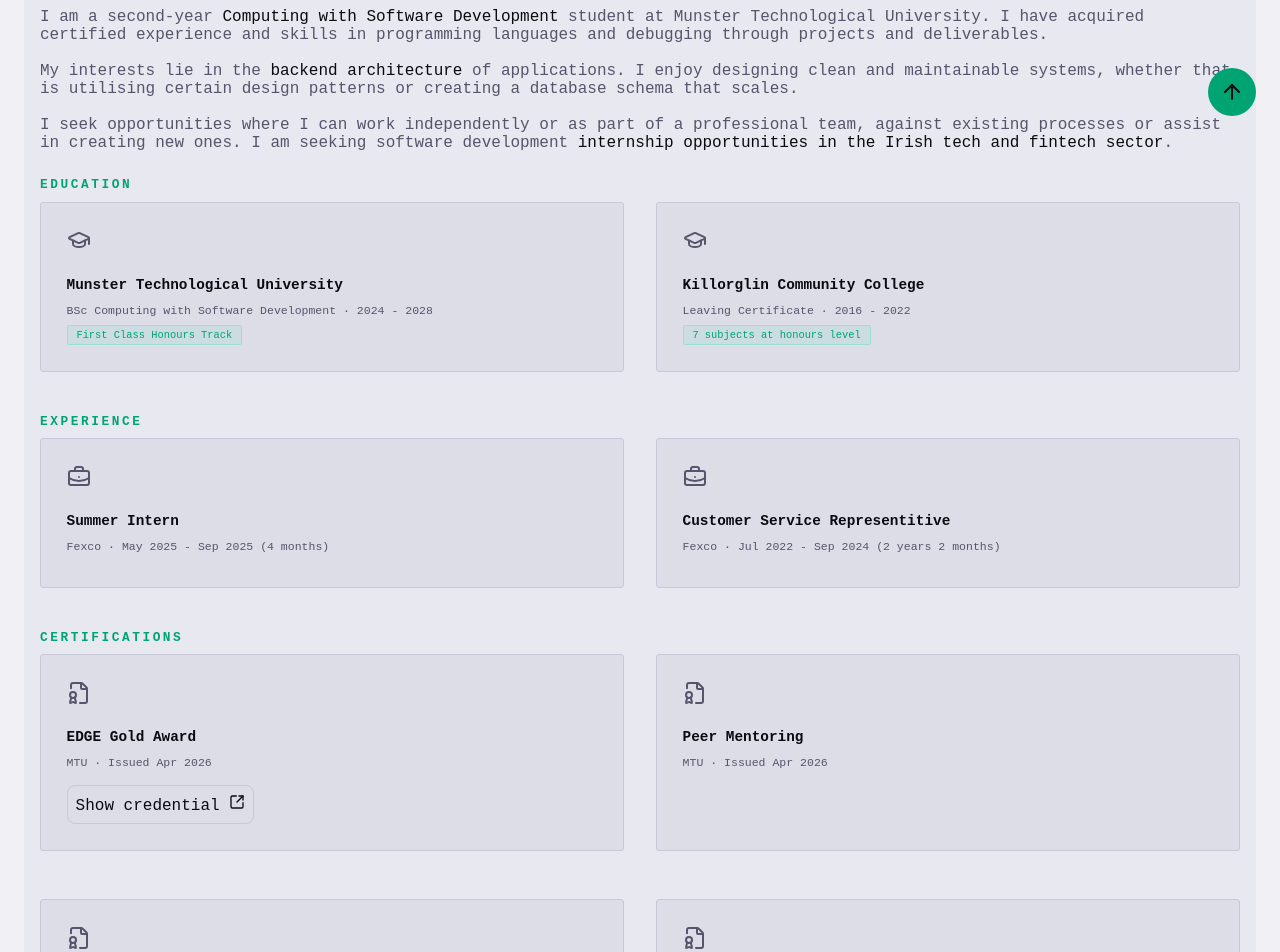
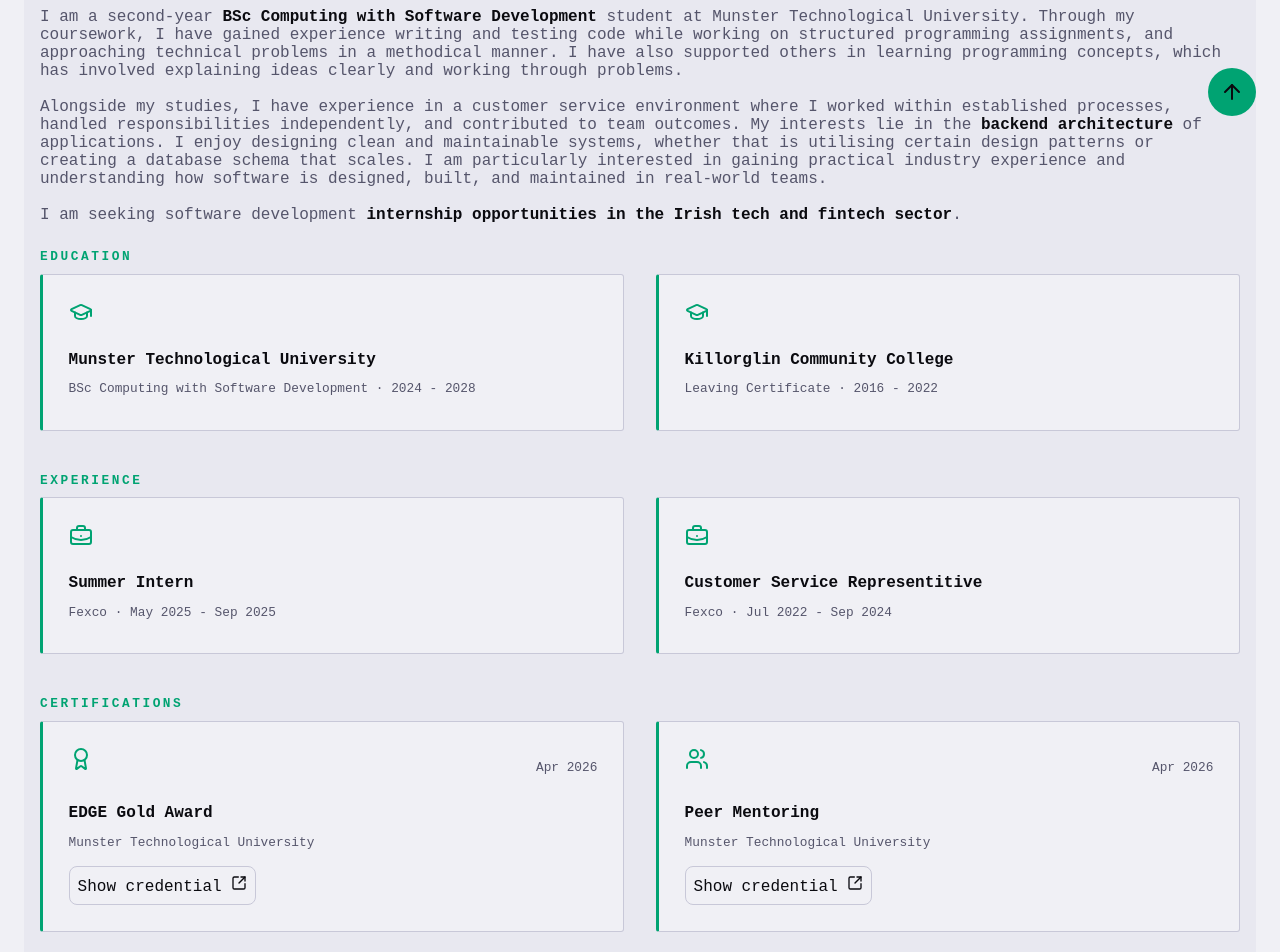
Before and after one commit to dan-1379/Portfolio-Website, a React (Vite) app: page / in a window 1280 px wide. Shown: the part 660-1612 px from the top of the page. Built offline with nearby package versions, Linux system fonts and the light colour scheme.

Commit message:
design updates

```diff
--- a/src/components/02_About/About.jsx
+++ b/src/components/02_About/About.jsx
@@ -2,6 +2,8 @@
 import ExperienceCard from "./ExperienceCard"
 import CertificationCard from "./CertificationCard"
 import ResponsiveHeadshot from "../01_Hero/ResponsiveHeadshot"
+
+import { Award, FileBadge, Users, Sparkles } from 'lucide-react';
 
 const About = () => {
     return (
@@ -13,44 +15,43 @@
             </div>
 
             <p>
-                I am a second-year <span>Computing with Software Development</span> student at Munster Technological
-                University. I have acquired certified experience and skills in programming languages and
-                debugging through projects and deliverables.
+                I am a second-year <span>BSc Computing with Software Development</span> student at Munster Technological University.
+                Through my coursework, I have gained experience writing and testing code while working on structured programming assignments, and approaching technical problems in a methodical manner. I have also supported others in learning programming concepts, which has involved explaining ideas clearly and working through problems.
 
                 <br /> <br />
 
+                Alongside my studies, I have experience in a customer service environment where I worked within established processes, handled responsibilities independently, and contributed to team outcomes.
                 My interests lie in the <span>backend architecture</span> of applications. I enjoy designing clean and
                 maintainable systems, whether that is utilising certain design patterns or creating a database
                 schema that scales.
+                I am particularly interested in gaining practical industry experience and understanding how software is designed, built, and maintained in real-world teams.
 
                 <br /> <br />
 
-                I seek opportunities where I can work independently or as part of a professional team, against
-                existing processes or assist in creating new ones. I am seeking software development <span>internship
-                opportunities in the Irish tech and fintech sector</span>.
+                I am seeking software development <span>internship opportunities in the Irish tech and fintech sector</span>.
             </p>
 
             <h3>Education</h3>
             <div className="education">
-                <EducationCard name= "Munster Technological University" qualification = "BSc Computing with Software Development" fromDate = "2024" toDate = "2028" additional = "First Class Honours Track" />
-                <EducationCard name= "Killorglin Community College" qualification = "Leaving Certificate" fromDate = "2016" toDate = "2022" additional = "7 subjects at honours level" />
+                <EducationCard name= "Munster Technological University" qualification = "BSc Computing with Software Development" fromDate = "2024" toDate = "2028" />
+                <EducationCard name= "Killorglin Community College" qualification = "Leaving Certificate" fromDate = "2016" toDate = "2022" />
             </div>
 
             <h3>Experience</h3>
             <div className="experience">
-                <ExperienceCard role = "Summer Intern" company = "Fexco" fromDate = "May 2025" toDate = "Sep 2025" duration = "4 months"/>
-                <ExperienceCard role = "Customer Service Representitive" company = "Fexco" fromDate = "Jul 2022" toDate = "Sep 2024" duration = "2 years 2 months"/>
+                <ExperienceCard role = "Summer Intern" company = "Fexco" fromDate = "May 2025" toDate = "Sep 2025" />
+                <ExperienceCard role = "Customer Service Representitive" company = "Fexco" fromDate = "Jul 2022" toDate = "Sep 2024" />
             </div>
 
             <h3>Certifications</h3>
             <div className="certifications">
-                <CertificationCard certification = "EDGE Gold Award" organisation = "MTU" issueDate = "Apr 2026" credential = "https://my.potential.ly/folio/badge/bC5aH5IhLUAPsNus"/>
-                <CertificationCard certification = "Peer Mentoring" organisation = "MTU" issueDate = "Apr 2026" credential = ""/>
-                <CertificationCard certification = "MTU Joint Mentorship Programme" organisation = "MTU" issueDate = "Apr 2026" credential = ""/>
+                <CertificationCard certification = "EDGE Gold Award" organisation = "Munster Technological University" issueDate = "Apr 2026" credential = "https://my.potential.ly/folio/badge/bC5aH5IhLUAPsNus" icon = {<Award aria-hidden = "true" />}/>
+                <CertificationCard certification = "Peer Mentoring" organisation = "Munster Technological University" issueDate = "Apr 2026" credential = "https://www.linkedin.com/in/daniel-courtney-7b9255331/details/certifications/" icon = {<Users aria-hidden = "true" />}/>
+                <CertificationCard certification = "MTU Joint Mentorship Programme" organisation = "Munster Technological University" issueDate = "Apr 2026" credential = "https://www.linkedin.com/in/daniel-courtney-7b9255331/details/certifications/" icon = {<FileBadge aria-hidden = "true" />}/>
 
-                <CertificationCard certification = "Introduction to generative AI" organisation = "Microsoft" issueDate = "Apr 2026" credential = "https://learn.microsoft.com/en-gb/users/danielcourtney-2122/achievements/82uh5cpw?ref=https%3A%2F%2Fwww.linkedin.com%2F"/>
-                <CertificationCard certification = "EDGE Silver Award" organisation = "MTU" issueDate = "Sep 2025" credential = "https://my.potential.ly/folio/badge/ffUsqr5rAr4y4eth"/>
-                <CertificationCard certification = "EDGE Bronze Award" organisation = "MTU" issueDate = "Feb 2025" credential = "https://my.potential.ly/folio/badge/ihBHwVy4ph3K4Cwj"/>
+                <CertificationCard certification = "Introduction to generative AI" organisation = "Microsoft" issueDate = "Apr 2026" credential = "https://learn.microsoft.com/en-gb/users/danielcourtney-2122/achievements/82uh5cpw?ref=https%3A%2F%2Fwww.linkedin.com%2F" icon = {<Sparkles aria-hidden = "true" />}/>
+                <CertificationCard certification = "EDGE Silver Award" organisation = "Munster Technological University" issueDate = "Sep 2025" credential = "https://my.potential.ly/folio/badge/ffUsqr5rAr4y4eth" icon = {<Award aria-hidden = "true" />}/>
+                <CertificationCard certification = "EDGE Bronze Award" organisation = "Munster Technological University" issueDate = "Feb 2025" credential = "https://my.potential.ly/folio/badge/ihBHwVy4ph3K4Cwj" icon = {<Award aria-hidden = "true" />}/>
             </div>
         </section>
     )
--- a/src/components/02_About/CertificationCard.jsx
+++ b/src/components/02_About/CertificationCard.jsx
@@ -1,14 +1,27 @@
-import { FileBadge, SquareArrowOutUpRight} from 'lucide-react';
+import { SquareArrowOutUpRight} from 'lucide-react';
 
 const CertificationCard = (props) => {
     return (
         <div className="educationCard">
-            <div className="educationCardIcon"><FileBadge aria-hidden = "true"/></div>
+            <div className="educationCardUpperContent">
+                <div className="educationCardIcon">{props.icon}</div>
+                <p>{props.issueDate}</p>
+            </div>
+
             <h4>{props.certification}</h4>
             <p>
-                {props.organisation} · Issued {props.issueDate}
+                {props.organisation}
             </p>
-            {props.credential && <a href={props.credential} target="_blank" rel="noopener noreferrer" className="credentialLink">Show credential <SquareArrowOutUpRight className='credentialIcon' aria-hidden = "true" /></a>}
+            {props.credential &&
+                <a
+                    href={props.credential}
+                    target="_blank"
+                    rel="noopener noreferrer"
+                    className="credentialLink"
+                >
+                    Show credential <SquareArrowOutUpRight className='credentialIcon' aria-hidden = "true" />
+                </a>
+            }
         </div>
     )
 }
--- a/src/components/02_About/EducationCard.jsx
+++ b/src/components/02_About/EducationCard.jsx
@@ -18,7 +18,6 @@
             <div className="educationCardIcon"><GraduationCap aria-hidden = "true"/></div>
             <h4>{props.name}</h4>
             <p>{props.qualification} · {props.fromDate} - {props.toDate}</p>
-            <span>{props.additional}</span>
         </div>
     )
 }
--- a/src/components/02_About/ExperienceCard.jsx
+++ b/src/components/02_About/ExperienceCard.jsx
@@ -19,7 +19,7 @@
             <div className="educationCardIcon"><BriefcaseBusiness aria-hidden = "true"/></div>
             <h4>{props.role}</h4>
             <p>
-                {props.company} · {props.fromDate} - {props.toDate} ({props.duration})
+                {props.company} · {props.fromDate} - {props.toDate}
             </p>
         </div>
     )
--- a/src/components/04_Projects/ProjectInfo.jsx
+++ b/src/components/04_Projects/ProjectInfo.jsx
@@ -1,4 +1,4 @@
-import { TramFront, HandCoins, Hand, PiggyBank, ListChecks, Skull, Library, LibraryBig, MapPin } from 'lucide-react';
+import { TramFront, HandCoins, Hand, PiggyBank, ListChecks, Skull, Database, LibraryBig, MapPin } from 'lucide-react';
 
 // Interail Journey
 import interrailJourney from "../../assets/MyInterrailJourney/interrailJourney.jpeg";
@@ -80,7 +80,7 @@
             progress: "complete"
         },
         {
-            icon: <Library className="projectIcon" />,
+            icon: <Database className="projectIcon" />,
             name:"Library System (C#)",
             description:"Windows Forms library system using with an Oracle backend. Includes IronPDF integration for reports, and chart-based analytics.",
             tech:["C#", "OracleDB"],
--- a/src/style.css
+++ b/src/style.css
@@ -232,8 +232,8 @@
 }
 
 .header-image img {
-  width: 400px;
-  height: 400px;
+  width: min(400px, 50vw);
+  height: min(400px, 50vw);
   object-fit: cover;
   border-radius: 50%;
 }
@@ -273,6 +273,7 @@
 
 section p span {
     color: var(--text);
+    font-weight: bold;
 }
 
 section h3 {
@@ -288,22 +289,34 @@
     EDUCATION CARD
 */
 .education, .experience {
-    display: flex;
-    flex-direction: row;
+    display: grid;
+    grid-template-columns: repeat(auto-fill, minmax(500px, 1fr));
     gap: 2em;
 }
 
 .educationCard {
-    background: var(--card);
+    background: var(--bg);
     border: 1px solid var(--border);
     padding: 1.6rem;
     margin-bottom: 1rem;
     border-radius: 3px;
     flex: 1;
+    border-left: 3px solid var(--accent);
+    transition: 0.5s ease-in-out;
 }
 
 .educationCard:hover {
     background-color: var(--bg);
+    box-shadow: rgba(0, 0, 0, 0.35) 0px 5px 15px;
+}
+
+.educationCardUpperContent {
+    display: flex;
+    justify-content: space-between;
+}
+
+.educationCardIcon svg {
+    color: var(--accent);
 }
 
 .educationCard:hover .educationCardIcon svg {
@@ -312,14 +325,14 @@
 }
 
 .educationCard h4 {
-    font-size: 0.9rem;
-    font-weight: 700;
+    font-size: 1em;
+    font-weight: bolder;
     margin-bottom: 0.3rem;
     color: var(--text);
 }
 
 .educationCard p {
-    font-size: 0.72rem;
+    font-size: 0.8em;
     color: var(--muted);
     margin-bottom: 0.5rem;
 }
@@ -373,7 +386,7 @@
 }
 
 .skillCard {
-    background-color: var(--surface);
+    background-color: var(--card);
     padding: 2em;
     display: flex;
     justify-content: space-between;
@@ -415,14 +428,17 @@
     display: grid;
     grid-template-rows: subgrid;
     grid-row: span 6;
-    background-color: var(--surface);
+    background-color: var(--bg);
     padding: 2em;
     border: 1px solid var(--border);
     margin-top: 2em;
+    transition: 0.5s ease-in-out;
+    border-radius: 0.5em;
 }
 
 .projectCard:hover {
-    background-color: var(--card);
+    box-shadow: rgba(0, 0, 0, 0.35) 0px 5px 15px;
+    opacity: 1;
 }
 
 .projectCardIcon {
@@ -443,6 +459,7 @@
     padding: 0.6em 1em;
     border-radius: 0.5em;
     opacity: 0.5;
+    text-transform: uppercase;
 }
 
 .inProgressProject {
@@ -452,6 +469,7 @@
     padding: 1em;
     border-radius: 0.5em;
     opacity: 0.5;
+    text-transform: uppercase;
 }
 
 .projectCard h3 {
@@ -480,7 +498,7 @@
 
 .techStack {
     display: flex;
-    gap: 0.5em;
+    gap: 1em;
     font-size: 0.9em;
     grid-row: 4;
 }
@@ -768,6 +786,11 @@
 
 
 @media screen and (max-width: 1260px) and (min-width: 701px) {
+    .header-image img {
+        width: min(350px, 50vw);
+        height: min(350px, 50vw);
+    }
+
     .mobileNavbar-links {
         display: none;
     }
@@ -821,7 +844,7 @@
     }
 
     .education, .experience {
-        flex-direction: column;
+        grid-template-columns: repeat(auto-fill, minmax(100%, 1fr));
     }
 
     .languages, .frameworks, .tools, .ai {
@@ -835,7 +858,6 @@
     .projectCards {
         grid-template-columns: repeat(auto-fill, minmax(100%, 1fr));
     }
-
 
     .content{
         flex-direction: column;
@@ -866,8 +888,7 @@
     }
 }
 
-@media screen and (min-width: 700px) and (orientation: portrait),
-screen and (min-width: 900px) {
+@media screen and (min-width: 701px) {
     .mobileNavMenu {
         display: none;
     }
```
Also changed, not shown: src/components/00_Navbar/Navbar.jsx (line endings or trailing spaces).
